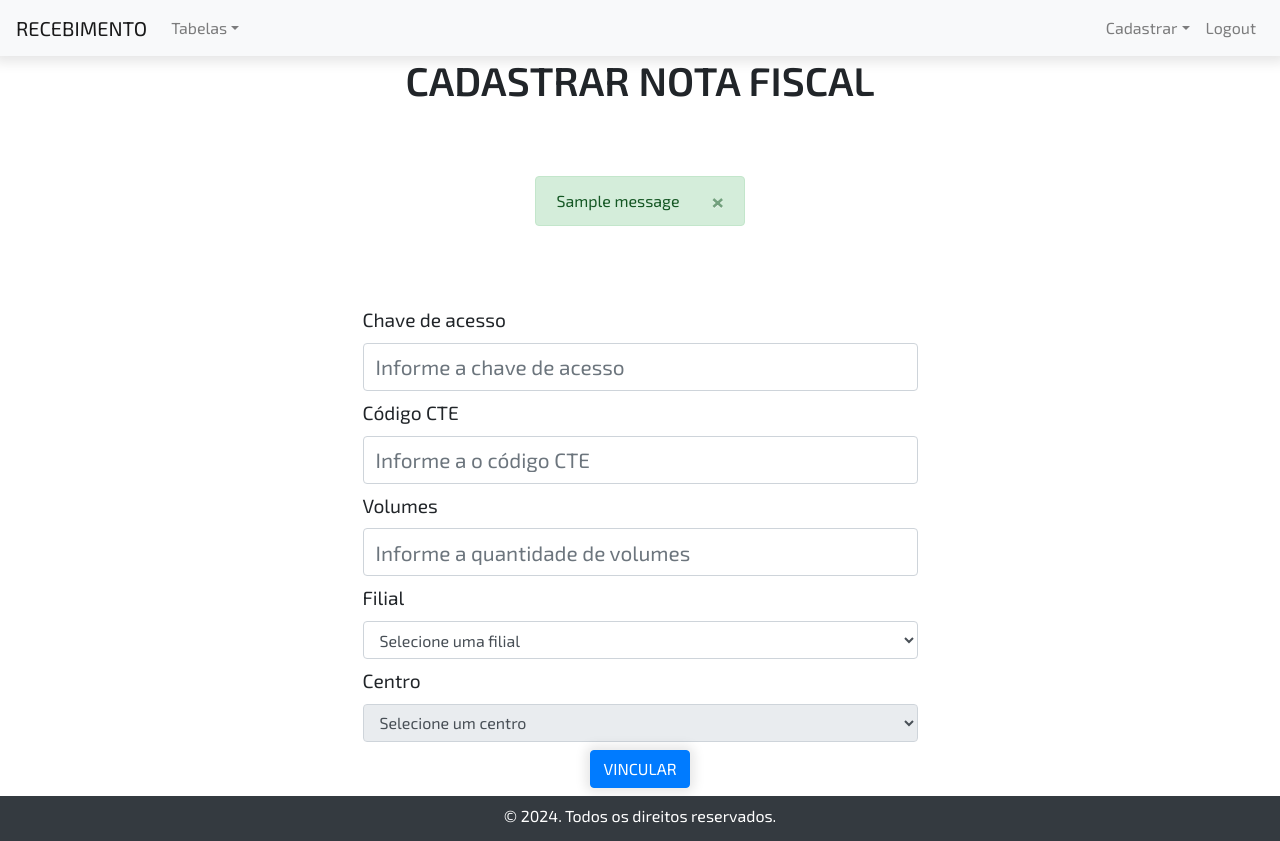
After one commit to brasif/pyRecebimentoAlmox-Refactoring, a Flask app: page /nota_fiscal/cadastro in a window 1280 px wide. The commit adds this page. Run offline with Flask 3, Linux system fonts and the light colour scheme; a user stored in the database is signed in; tables that the repository leaves empty hold one stand-in row (values such as "Sample post"); one stand-in notice (Sample message) is shown; some libraries are stand-ins or nearby versions.

Commit message:
FEAT - Tabela e Criação de registro NotaFiscal

```diff
--- a/RECEBIMENTO/forms/__init__.py
+++ b/RECEBIMENTO/forms/__init__.py
@@ -1,2 +1,3 @@
 from .responsavel_form import ResponsavelForm
 from .responsavel_filial_form import ResponsavelFilialForm
+from .nota_fiscal_form import NotaFiscalForm
--- a/RECEBIMENTO/models/__init__.py
+++ b/RECEBIMENTO/models/__init__.py
@@ -1,5 +1,8 @@
 # Enum
 from .enum_filiais import *
+
+# Dicionário
+from .dicionario_centros import *
 
 # Tabelas
 from .tb_nota_fiscal_models import *
--- a/RECEBIMENTO/models/enum_filiais.py
+++ b/RECEBIMENTO/models/enum_filiais.py
@@ -10,3 +10,4 @@
     BRASILIA = "Brasília"
     GOIANIA = "Goiânia"
     CURITIBA = "Curitiba"
+    ESPIRITO_SANTO = "Espírito Santo"
--- a/RECEBIMENTO/models/tb_nota_fiscal_models.py
+++ b/RECEBIMENTO/models/tb_nota_fiscal_models.py
@@ -12,7 +12,7 @@
     volumes = db.Column(db.Integer, nullable=False)
     filial = db.Column(db.Enum(Filiais), nullable=False)
     nome_centro = db.Column(db.String(4), nullable=False)
-    data_vinculacao = db.Column(db.DateTime, default=datetime.utcnow)
+    data_criacao = db.Column(db.DateTime, default=datetime.utcnow)
     data_alteracao = db.Column(db.DateTime, default=datetime.utcnow, onupdate=datetime.utcnow)
 
     # Relacionamentos
--- a/RECEBIMENTO/routes/__init__.py
+++ b/RECEBIMENTO/routes/__init__.py
@@ -2,6 +2,7 @@
 from .autenticacao import autenticacao_bp
 from .responsavel import responsavel_bp
 from .responsavel_filial import responsavel_filial_bp
+from .nota_fiscal import nota_fiscal_bp
 from .tabelas import tabela_bp
 
 def register_blueprint(app):
@@ -9,4 +10,5 @@
     app.register_blueprint(autenticacao_bp)
     app.register_blueprint(responsavel_bp)
     app.register_blueprint(responsavel_filial_bp)
+    app.register_blueprint(nota_fiscal_bp)
     app.register_blueprint(tabela_bp)
--- /dev/null
+++ b/RECEBIMENTO/routes/nota_fiscal/criar_nota_fiscal_routes.py
@@ -0,0 +1,62 @@
+from flask import render_template, redirect, url_for, flash
+from RECEBIMENTO import db
+from sqlalchemy.exc import SQLAlchemyError
+from RECEBIMENTO.forms import NotaFiscalForm
+from RECEBIMENTO.models import NotaFiscal, Filiais, CENTROS_POR_FILIAL
+from flask_login import login_required
+from . import nota_fiscal_bp
+
+
+# Rota para criar nota fiscal e registrar recebimento
+@nota_fiscal_bp.route('/cadastro', methods=['GET', 'POST'])
+@login_required
+def criar_nota_fiscal():
+    form = NotaFiscalForm()
+
+    try:
+        if not Filiais:
+            flash("Nenhuma filial encontrada. Por favor, abra um chamado para a T.I. para que o problema possa ser solucionado.", "danger")
+            form.filial.choices = []
+        else:
+            form.filial.choices = [("", "Selecione uma filial")] + [(filial.name, filial.value) for filial in Filiais]
+
+        centros = [centro for centros in CENTROS_POR_FILIAL.values() for centro in centros]
+        if not centros:
+            form.centro.choices = [("", "Selecione um centro")]
+        else:
+            form.nome_centro.choices = [("", "Selecione um centro")] + [(centro, centro) for centro in centros]
+
+    except SQLAlchemyError as e:
+        flash(f"Erro ao acessar o banco de dados ao carregar as empresas: {str(e)}", "danger")
+        form.nome_centro.choices = []
+        form.filial.choices = []
+
+    except Exception as e:
+        flash(f"Erro inesperado ao carregar as opções: {str(e)}", "danger")
+        form.nome_centro.choices = []
+        form.filial.choices = []
+
+
+    if form.validate_on_submit():
+        try:
+            # Cria uma nova instância de NotaFiscal usando o método criar_nota_fiscal
+            nova_nota_fiscal = NotaFiscal.criar_nota_fiscal(form)
+            db.session.add(nova_nota_fiscal)
+            db.session.commit()
+
+            flash('Nota fiscal criada com sucesso!', 'success')
+            return redirect(url_for('tabela.tabela_notas_fiscais'))
+
+        except ValueError as ve:
+            db.session.rollback()
+            flash(str(ve), "warning")
+
+        except SQLAlchemyError as e:
+            db.session.rollback()
+            flash(f"Erro ao acessar o banco de dados: {str(e)}", "danger")
+
+        except Exception as e:
+            db.session.rollback()
+            flash(f"Erro inesperado: {str(e)}", "danger")
+
+    return render_template('/nota_fiscal/criar_nota_fiscal.html', form=form)
--- a/RECEBIMENTO/routes/tabelas/__init__.py
+++ b/RECEBIMENTO/routes/tabelas/__init__.py
@@ -5,3 +5,4 @@
 
 from .tabela_responsaveis_routes import *
 from .tabela_responsaveis_filial_routes import *
+from .tabela_notas_fiscais_routes import *
--- /dev/null
+++ b/RECEBIMENTO/static/js/criar_nota_fiscal.js
@@ -0,0 +1,37 @@
+$(document).ready(function () {
+    // Quando a filial é selecionada, buscar os centros associados
+    $('#filial-select').change(function () {
+        var filial_name = $(this).val();
+
+        if (filial_name && filial_name !== "") {
+            // Realiza a chamada AJAX para buscar os centros associados
+            $.ajax({
+                url: "/nota_fiscal/get_centros",
+                type: 'GET',
+                data: { filial: filial_name },
+                success: function (data) {
+                    // Limpa o dropdown de centros
+                    $('#centro-select').empty().prop('disabled', false);
+
+                    // Verifica se há centros retornados
+                    if (data.error) {
+                        alert(data.error); // Exibe um alerta caso haja erro
+                    } else {
+                        // Adiciona uma opção padrão
+                        $('#centro-select').append('<option value="">Selecione um centro</option>');
+
+                        // Atualiza o dropdown de centros com as opções retornadas
+                        data.forEach(function (centro) {
+                            $('#centro-select').append(`<option value="${centro.value}">${centro.label}</option>`);
+                        });
+                    }
+                },
+                error: function () {
+                    alert("Erro ao carregar centros.");
+                }
+            });
+        } else {
+            $('#centro-select').prop('disabled', true).empty(); // Limpa o dropdown se não houver filial
+        }
+    });
+});
--- a/RECEBIMENTO/templates/base.html
+++ b/RECEBIMENTO/templates/base.html
@@ -23,6 +23,7 @@
                         <a class="nav-link dropdown-toggle" id="navbarDropdown" role="button" data-toggle="dropdown"
                             aria-haspopup="true" aria-expanded="false">Tabelas</a>
                         <div class="dropdown-menu dropdown-menu-right" aria-labelledby="navbarDropdown">
+                            <a class="dropdown-item" href="{{ url_for('tabela.tabela_notas_fiscais') }}">Notas Fiscais</a>
                             <a class="dropdown-item" href="{{ url_for('tabela.tabela_responsaveis') }}">Responsáveis</a>
                             <a class="dropdown-item" href="{{ url_for('tabela.tabela_responsaveis_filial') }}">Responsáveis por filial</a>
                         </div>
@@ -33,6 +34,7 @@
                         <a class="nav-link dropdown-toggle" id="navbarDropdown" role="button" data-toggle="dropdown"
                             aria-haspopup="true" aria-expanded="false">Cadastrar</a>
                         <div class="dropdown-menu dropdown-menu-right" aria-labelledby="navbarDropdown">
+                            <a class="dropdown-item" href="{{ url_for('nota_fiscal.criar_nota_fiscal') }}">Nota Fiscal</a>
                             <a class="dropdown-item" href="{{ url_for('responsavel_filial.criar_responsavel_filial') }}">Vinculo responsável x filial</a>
                         </div>
                     </li>
@@ -56,6 +58,7 @@
     </footer>
 
     <script src="https://code.jquery.com/jquery-3.3.1.slim.min.js"></script>
+    <script src="https://code.jquery.com/jquery-3.6.0.min.js"></script>
     <script src="https://stackpath.bootstrapcdn.com/bootstrap/4.3.1/js/bootstrap.min.js"></script>
 </body>
 
--- /dev/null
+++ b/RECEBIMENTO/templates/nota_fiscal/criar_nota_fiscal.html
@@ -0,0 +1,96 @@
+{% extends "base.html" %}
+
+{% set title = "Cadastrar Nota Fiscal" %}
+
+{% block content %}
+<div class="container">
+    <div class="container-home">
+
+        <h1 class="text-center">Cadastrar Nota Fiscal</h1>
+
+        <!-- Seção para exibir mensagens flash -->
+        {% with messages = get_flashed_messages(with_categories=true) %}
+        {% if messages %}
+        {% for category, message in messages %}
+        <div class="alert alert-{{ category }} alert-dismissible fade show" role="alert">
+            {{ message }}
+            <button type="button" class="close" data-dismiss="alert" aria-label="Close">
+                <span aria-hidden="true">×</span>
+            </button>
+        </div>
+        {% endfor %}
+        {% endif %}
+        {% endwith %}
+
+        <form method="POST" action="{{ url_for('nota_fiscal.criar_nota_fiscal') }}">
+
+            {{ form.hidden_tag() }}
+
+            <div class="form-group">
+                {{ form.chave_acesso.label(class="form-label") }}
+                {{ form.chave_acesso(class="form-control", placeholder="Informe a chave de acesso") }}
+                {% for error in form.chave_acesso.errors %}
+                <div class="alert alert-danger alert-dismissible fade show" role="alert">{{ error }}<button
+                        type="button" class="close" data-dismiss="alert" aria-label="Close"><span
+                            aria-hidden="true">×</span></button>
+                </div>
+                {% endfor %}
+            </div>
+
+            <div class="form-group">
+                {{ form.codigo_cte.label(class="form-label") }}
+                {{ form.codigo_cte(class="form-control", placeholder="Informe a o código CTE") }}
+                {% for error in form.codigo_cte.errors %}
+                <div class="alert alert-danger alert-dismissible fade show" role="alert">{{ error }}<button
+                        type="button" class="close" data-dismiss="alert" aria-label="Close"><span
+                            aria-hidden="true">×</span></button>
+                </div>
+                {% endfor %}
+            </div>
+
+            <div class="form-group">
+                {{ form.volumes.label(class="form-label") }}
+                {{ form.volumes(class="form-control", placeholder="Informe a quantidade de volumes") }}
+                {% for error in form.volumes.errors %}
+                <div class="alert alert-danger alert-dismissible fade show" role="alert">{{ error }}<button
+                        type="button" class="close" data-dismiss="alert" aria-label="Close"><span
+                            aria-hidden="true">×</span></button>
+                </div>
+                {% endfor %}
+            </div>
+
+            <div class="form-group">
+                {{ form.filial.label(class="form-label") }}
+                {{ form.filial(class="form-control", id="filial-select", placeholder="Seleciona uma filial") }}
+                {% for error in form.filial.errors %}
+                <div class="alert alert-danger alert-dismissible fade show" role="alert">{{ error }}<button
+                        type="button" class="close" data-dismiss="alert" aria-label="Close"><span
+                            aria-hidden="true">×</span></button>
+                </div>
+                {% endfor %}
+            </div>
+
+            <div class="form-group">
+                {{ form.nome_centro.label(class="form-label") }}
+                {{ form.nome_centro(class="form-control", placeholder="Seleciona um centro", id="centro-select", disabled=True) }}
+                {% for error in form.nome_centro.errors %}
+                <div class="alert alert-danger alert-dismissible fade show" role="alert">{{ error }}<button
+                        type="button" class="close" data-dismiss="alert" aria-label="Close"><span
+                            aria-hidden="true">×</span></button>
+                </div>
+                {% endfor %}
+            </div>
+
+            <div class="form-group">
+                {{ form.submit(class="btn btn-primary") }}
+            </div>
+        </form>
+    </div>
+</div>
+
+<!-- jQuery -->
+<script src="https://code.jquery.com/jquery-3.6.0.min.js"></script>
+<!-- Inclusão do arquivo JavaScript -->
+<script type="text/javascript" src="{{ url_for('static', filename='js/criar_nota_fiscal.js') }}"></script>
+
+{% endblock %}
```
Also changed, not shown: RECEBIMENTO/models/dicionario_centros.py (added, +15 -0 lines), RECEBIMENTO/routes/nota_fiscal/__init__.py (added, +8 -0 lines), RECEBIMENTO/routes/nota_fiscal/get_centros_por_filial.py (added, +27 -0 lines), RECEBIMENTO/routes/tabelas/tabela_notas_fiscais_routes.py (added, +21 -0 lines), RECEBIMENTO/templates/tabelas/tabela_notas_fiscais.html (added, +64 -0 lines).
